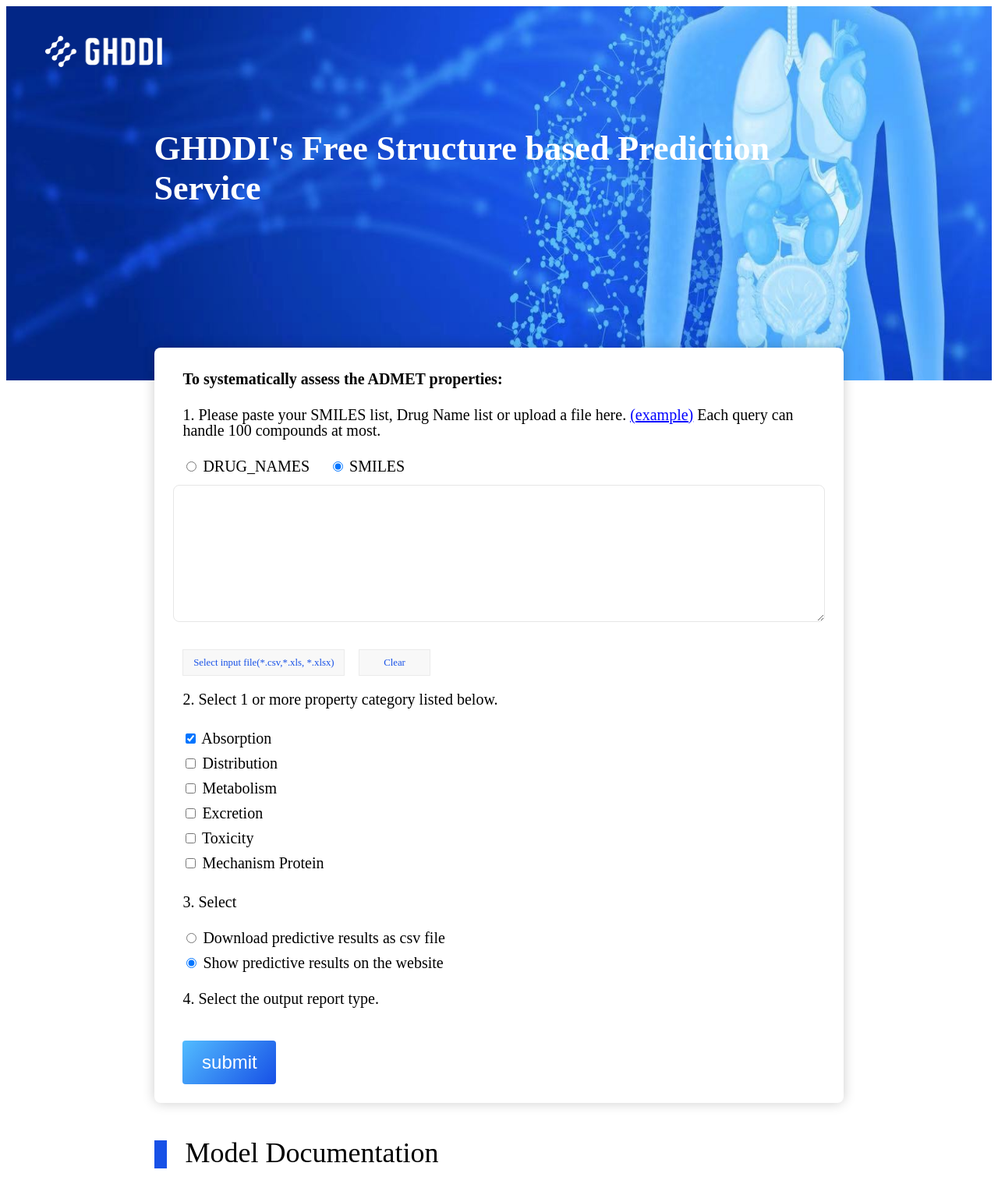
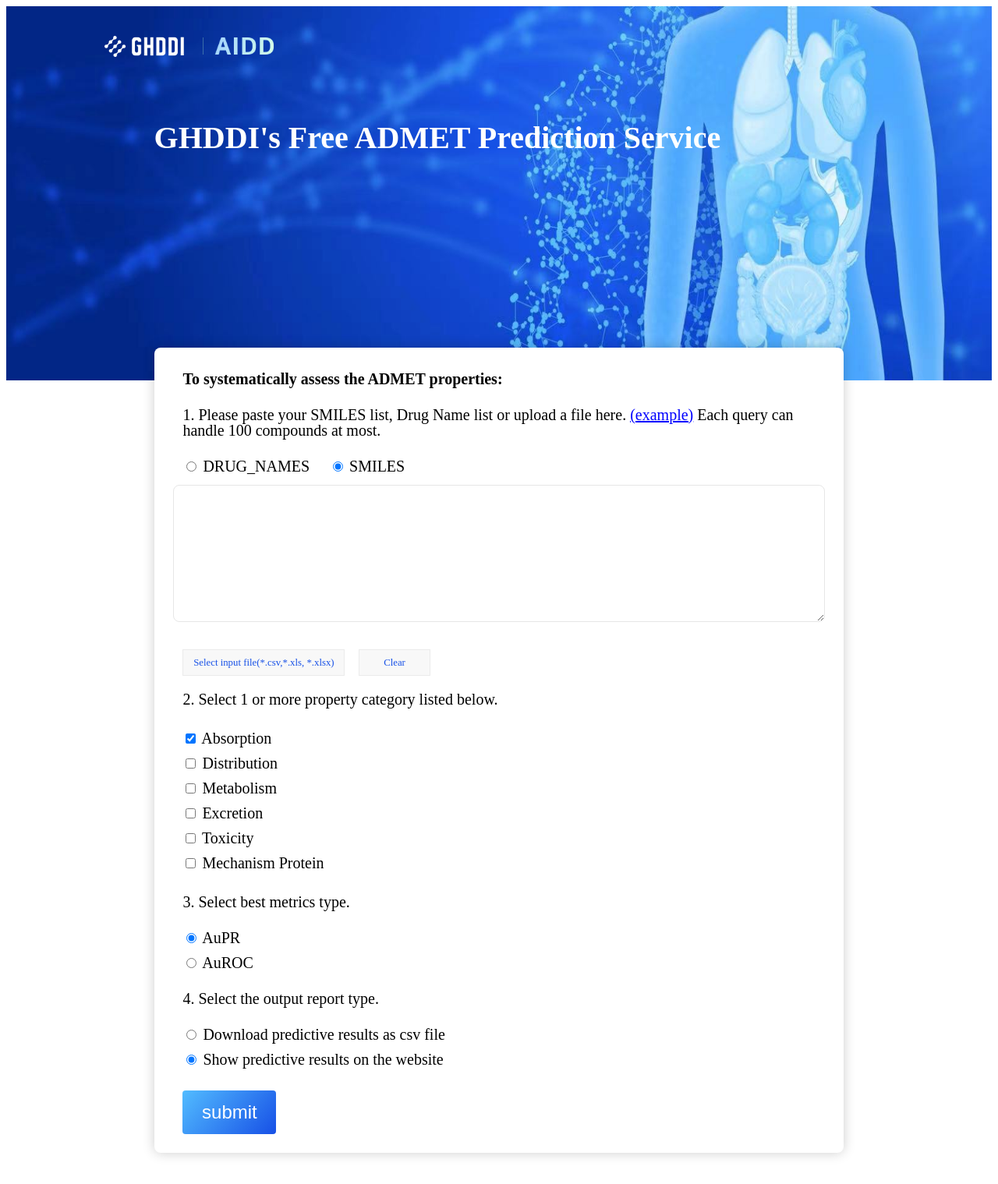
Before and after one commit to wxy0810500/deep_molecule_engine_client, a Django app: template templates/index.html in a window 1280 px wide. Shown: the top 1519 px of the page at 78% size. Run offline with Django 3.2, Linux system fonts and the light colour scheme; the template is opened without the code that fills it: values that come from a table or form of the project are taken from there, others are empty; parts of the project's set-up code (start-up, migrations or seed data) failed here and were passed over.

Commit message:
Merge branch 'admet_temp' into admet
# Conflicts:
#	configuration/sysConfig.py

```diff
--- a/common_static/css/index.css
+++ b/common_static/css/index.css
@@ -185,6 +185,8 @@ textarea:focus {
 
 .doc {
     text-indent: 3vw;
+    font-size: 3vmin;
+    text-align: justify;
 }
 .intro .title {
     font-size: 4.5vmin;
--- a/common_static/css/public.css
+++ b/common_static/css/public.css
@@ -6,14 +6,25 @@
     height: 60%;
 }
 .top .header {
-    padding: 3% 50px;
+    padding: 3% 10%;
 }
 .top h1 {
-    font-size: 5.5vh;
+    font-size: 5vh;
     color: white;
     /*line-height: 70px;*/
     width: 70%;
     margin: 3% auto 3% auto;
+}
+
+a#aidd_logo {
+    margin-left: 2%;
+}
+#ghddi_logo img {
+    width: 10%;
+}
+#aidd_logo img {
+    width: 9%;
+    padding-bottom: 0.22%;
 }
 
 /*.top {*/
--- a/common_static/css/result.css
+++ b/common_static/css/result.css
@@ -107,7 +107,10 @@ div.smiles-radar {
     float: right;
 }
 
-
+p.druglike-score {
+    margin-left: 65%;
+    margin-top: 0;
+}
 .main-block {
 	width: 96%;
 	padding: 1%;
--- a/configuration/prod_server_config.json
+++ b/configuration/prod_server_config.json
@@ -1,4 +1,5 @@
 {
-  "predictionServerHost": "47.93.199.163",
+  "predictionServerHost": "192.168.1.28",
+  "predictionServerCfgPort": 5555,
   "timeout": 3600
 }
--- a/configuration/sysConfig.py
+++ b/configuration/sysConfig.py
@@ -13,6 +13,7 @@ with open(os.path.join(CUSTOM_CONFIG_URL, f'{RUNTIME_ENV}_server_config.json'),
     SYSTEM_CONFIG_DICT: dict = json.load(f)
 
 PREDICTION_HOST = SYSTEM_CONFIG_DICT.get("predictionServerHost")
+PREDICTION_CFG_PORT = SYSTEM_CONFIG_DICT.get("predictionServerCfgPort")
 PREDICTION_CATEGORY_NAME_DICT = {
                                     "A": "Absorption",
                                     "D": "Distribution",
@@ -23,14 +24,15 @@ PREDICTION_CATEGORY_NAME_DICT = {
                                 }
 PREDICTION_CATEGORYS_IN_RADAR = ["A", "D", "M", "E", "T"]
 PREDICTION_METRICS_NAME_DICT = {"aupr": "AuPR",
-                                "aoc": "AuROC",
-                                "p": "Precision",
-                                "r": 'Recall'}
+                                "auc": "AuROC",
+                                }
+                                # "p": "Precision",
+                                # "r": 'Recall'}
 
 
 def getModelPortCfg():
     # get file from remote prediction-server by http
-    response = requests.get(f'http://{PREDICTION_HOST}:5555/admet_model_port.csv')
+    response = requests.get(f'http://{PREDICTION_HOST}:{PREDICTION_CFG_PORT}/admet_model_port.csv')
 
     if response.status_code == 200:
         detectRet = chardet.detect(response.content)
--- a/configuration/test_server_config.json
+++ b/configuration/test_server_config.json
@@ -1,4 +1,5 @@
 {
-  "predictionServerHost": "47.93.199.163",
+  "predictionServerHost": "47.111.179.211",
+  "predictionServerCfgPort": 5556,
   "timeout": 3600
 }
--- a/prediction/forms.py
+++ b/prediction/forms.py
@@ -8,7 +8,7 @@ from deep_engine_client.forms import CommonInputForm
 
 class ADMETModelInputForm(CommonInputForm):
     __ADMET_categorys = tuple([(tag, category) for tag, category in PREDICTION_CATEGORY_NAME_DICT.items()])
-    __ADMET_metrics = tuple([(name, metrics) for metrics, name in PREDICTION_METRICS_NAME_DICT.items()])
+    __ADMET_metrics = tuple([(metrics, name) for metrics, name in PREDICTION_METRICS_NAME_DICT.items()])
 
     categorys = forms.MultipleChoiceField(widget=forms.CheckboxSelectMultiple,
                                           label="",
--- a/prediction/templates/preResult.html
+++ b/prediction/templates/preResult.html
@@ -10,6 +10,7 @@
                         {% render_table retUnit.smilesTable %}
                         <canvas id="smiles-canvas-{{ forloop.counter }}"></canvas>
                         <div class="smiles-radar" id="smiles-radar-{{ forloop.counter }}"></div>
+                        <p class="druglike-score">Druglike Score = {{ retUnit.druglikeScore }} </p>
                         <script>
                             drawRadarAndSmiles("{{ retUnit.cleanedSmiles }}", "smiles-canvas-{{ forloop.counter }}",
                                 "smiles-radar-{{ forloop.counter }}",{{ retUnit.radarData|safe }}, "data")
--- a/smiles/searchService.py
+++ b/smiles/searchService.py
@@ -59,7 +59,6 @@ def searchDrugReferenceByInputRequest(request, inputForm: CommonInputForm) -> Tu
                 inputDrugNameList = fileInputSet
             else:
                 raise CommonException("both input string and file are empty")
-        inputDrugNameList = CommonInputForm.filterInputDrugNames(inputDrugNameList)
         drugRefDF: pd.DataFrame = searchDrugReferenceExactlyByName(inputDrugNameList)
         if len(inputDrugNameList) == drugRefDF.size:
             # 完全匹配，加入input 列
--- a/templates/index.html
+++ b/templates/index.html
@@ -29,10 +29,10 @@ Each query can handle 100 compounds at most.</p>
             </div>
             <p class="statement">2. Select 1 or more property category listed below.</p>
             {{ inputForm.categorys }}
-            <p class="statement">3. Select </p>
+            <p class="statement">3. Select best metrics type.</p>
+            {{ inputForm.metric }}
+            <p class="statement">4. Select the output report type.</p>
             {{ inputForm.outputType }}
-            <p class="statement">4. Select the output report type.</p>
-            {{ inputForm.metrics }}
             <input type="submit" value="submit"/>
         </form>
     </div>
@@ -41,7 +41,7 @@ Each query can handle 100 compounds at most.</p>
     <img class="" src="{% static "imgs/fig1.jpg" %}" width="100%">
     <div class="caption">Fig 1. ADMET properties coverage with abbreviations and categories</div>
     <p class="doc">ADMET, i.e. Absorption, Distribution, Metabolism, Excretion and Toxicity, is one of the important domains in drug research & development pipelines. Drug candidates have to be systematically optimized by balancing multiple key ADMET properties. Computational predicting ADMET properties makes it possible to assess ADMET properties virtually and early in drug pipelines, helping to speed up the optimization process by better experimental design as well as saving resources and time.</p>
-    <p class="doc">By combining different drug pipelines’ knowledge, over 40 important and common ADMET properties (Figure 1) were collected, and deep learning predictive models were then constructed for GHDDI’s Free ADMET Prediction Service. For each ADMET property, positive, toxic, or active compounds were labeled 1, while negative, nontoxic, or inactive ones were labeled 0 using 10uM as a cutoff. Based on more than 550,000 historic experimental records, 50 predictive models were constructed and validated in 5-fold cross validation. Performance was measured using AUC and AuPR (Figure 2). Both best AuPR models and best AUC models are online for different demands.</p>
+    <p class="doc">By combining different drug pipelines’ knowledge, over 40 important and common ADMET properties (Figure 1) were collected, and deep learning predictive models were then constructed for GHDDI’s Free ADMET Prediction Service. For each ADMET property, positive, toxic, or active compounds were labeled 1, while negative, nontoxic, or inactive ones were labeled 0. Different training sets were prepared using different cutoffs, e.g. Papp>=10*10^(-6)cm/s for Caco2, CLint>=20mL/min/kg or T1/2<=30min for HLM. Based on more than 550,000 historical experimental records, about 50 predictive models were constructed and validated in 5-fold cross validation. Performance was measured using AUC and AuPR (Figure 2).</p>
     <p class="doc">This service helps to systematically profile and assess your own compounds’ ADMET properties automatically. The report ADMET radar chart is generated by averaging different properties’ predictive scores in this category after standardization. For each end of radar graph, the higher the score, the better or more drug-like the compound is considering ADMET properties.</p>
     <p class="doc">Each upload or submission can handle 100 compounds at most. All the models in this service will be maintained and updated regularly.</p>
 {#    {% load static %}#}
@@ -49,9 +49,9 @@ Each query can handle 100 compounds at most.</p>
     <div class="caption">Fig 2. The performance of ADMET predictive models</div>
 {#        <img class="" src="{% static "imgs/fig3.jpg" %}" width="100%">#}
 
-    <div class="title">News:</div>
-    <h4></h4>
-    <t1>1. GHDDI’s Free ADMET Prediction Service is Online Now. 2020.11.05</t1>
+{#    <div class="title">News:</div>#}
+{#    <h4></h4>#}
+{#    <t1>1. GHDDI’s Free ADMET Prediction Service is Online Now. 2020.11.05</t1>#}
 
 </div>
 {% endblock %}
--- a/templates/publicTopAndFooter.html
+++ b/templates/publicTopAndFooter.html
@@ -5,7 +5,7 @@
         {% if pageTitle is not None %}
         {{ pageTitle }} |
         {% endif %}
-        GHDDI's Free <Structu></Structu>re based Prediction Service</title>
+        GHDDI's Free ADMET Prediction Service</title>
     <meta name="renderer" content="webkit"/>
     <meta name="force-rendering" content="webkit"/>
     <meta http-equiv="X-UA-Compatible" content="IE=Edge,chrome=1"/>
@@ -19,13 +19,16 @@
 <body>
     <div class="top">
         <div class="header">
-            <a href="http://www.ghddi.org">
+            <a href="http://www.ghddi.org" id="ghddi_logo">
                 <img class="" src="{% static "imgs/Logo.png" %}" width="150px">
+            </a>
+            <a href="/" id="aidd_logo">
+                <img class="" src="{% static "imgs/AIDD_logo.png" %}">
             </a>
         </div>
             <h1>
             <a href="{% url 'main' %}">
-                GHDDI's Free Structure based Prediction Service
+                GHDDI's Free ADMET Prediction Service
             </a>
             </h1>
 {#            <nav class="crumbs">#}
--- a/utils/fileUtils.py
+++ b/utils/fileUtils.py
@@ -24,7 +24,7 @@ def file_iterator(file, chunk_size=512):
                 break
 
 
-MAX_INPUT_SET_LENGTH_BY_FILE = 1000
+MAX_INPUT_SET_LENGTH_BY_FILE = 100
 
 
 # 当前处理是读取数据的Set，有效值100个
```
Also changed, not shown: configuration/average_operation_in_radar.csv (added, +49 -0 lines), configuration/test.py (added, +19 -0 lines), prediction/views.py (+27 -13 lines), common_static/imgs/AIDD_logo.png (added).
